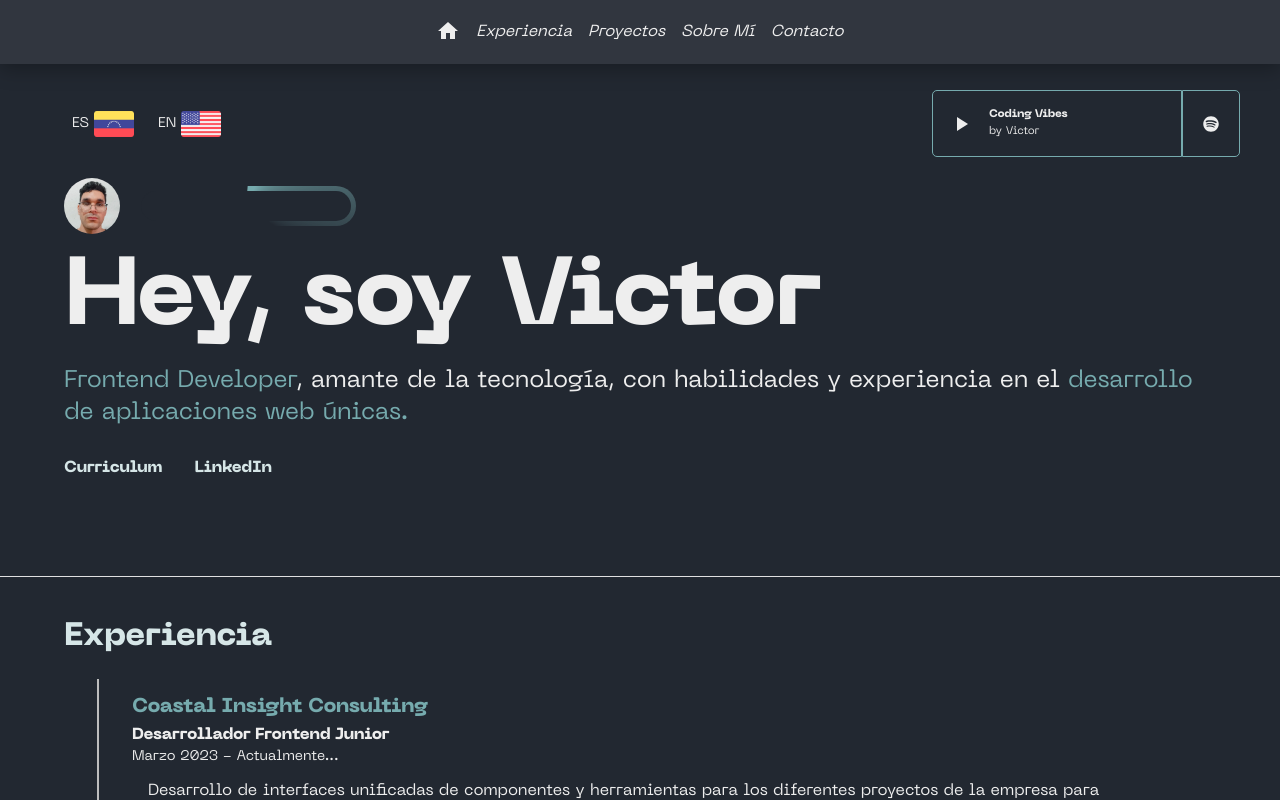
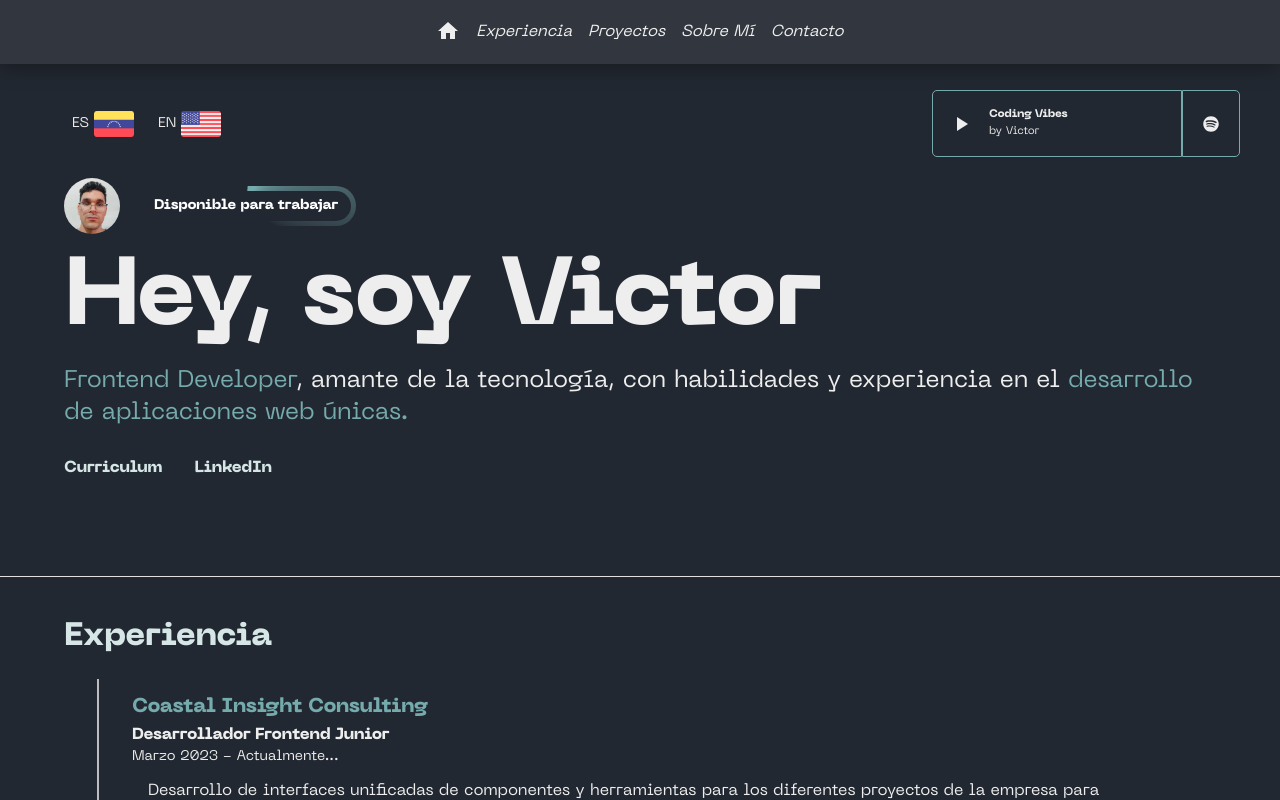
Before and after one commit to Vctorqui/portafolio-web, a Next.js app: page / in a window 1280 px wide. Shown: the top 800 px of the page. Built offline with nearby package versions, Linux system fonts and the light colour scheme.

Commit message:
fix btn animation

```diff
--- a/pages/index.tsx
+++ b/pages/index.tsx
@@ -178,25 +178,26 @@ const Index: NextPage = () => {
                 src={'/images/profile.webp'}
                 alt='Victor'
               />
-
-              <Box className='wrapperBtn'>
               <Link
-                  className='btn btn-styled2'
+                className='linkBtn'
                 href={
                   'https://www.linkedin.com/in/victor-qui%C3%B1ones-a41084249/'
                 }
               >
-                  <Typography variant='body2' fontWeight={700}>
+                <Box className='wrapperBtn'>
+                  <Box position={'absolute'} zIndex={10}>
+                    <Typography
+                      variant='body2'
+                      color={theme.palette.common.white}
+                      fontWeight={700}
+                    >
                       {changeLang === true
                         ? 'Avaliable for work'
                         : 'Disponible para trabajar'}
                     </Typography>
-                  <span></span>
-                  <span></span>
-                  <span></span>
-                  <span></span>
+                  </Box>
+                </Box>
               </Link>
-              </Box>
             </Box>
 
             {changeLang === true ? (
```
Lines whose indentation alone changed are shown as unchanged.
